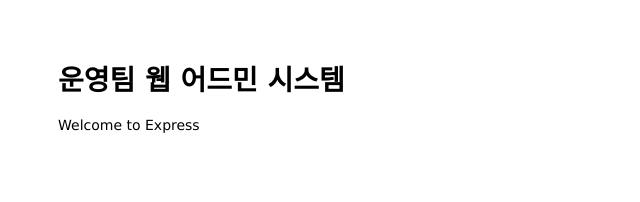
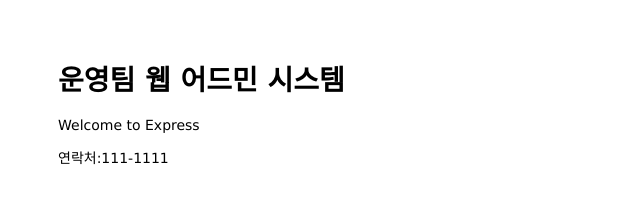
Before and after one commit to gagvirusplus/mastering-git-github, a website: page public/index.html in a window 1280 px wide. Shown: the whole page, without its empty margins (0-640 px from the left). Drawn offline with Linux system fonts and the light colour scheme.

Commit message:
Add hotline to main page

```diff
--- a/public/index.html
+++ b/public/index.html
@@ -10,4 +10,8 @@
   <p>Welcome to Express</p>
 </body>
 
+<footer>
+	<p>연락처:111-1111</p>
+</footer>
+
 </html>
```
